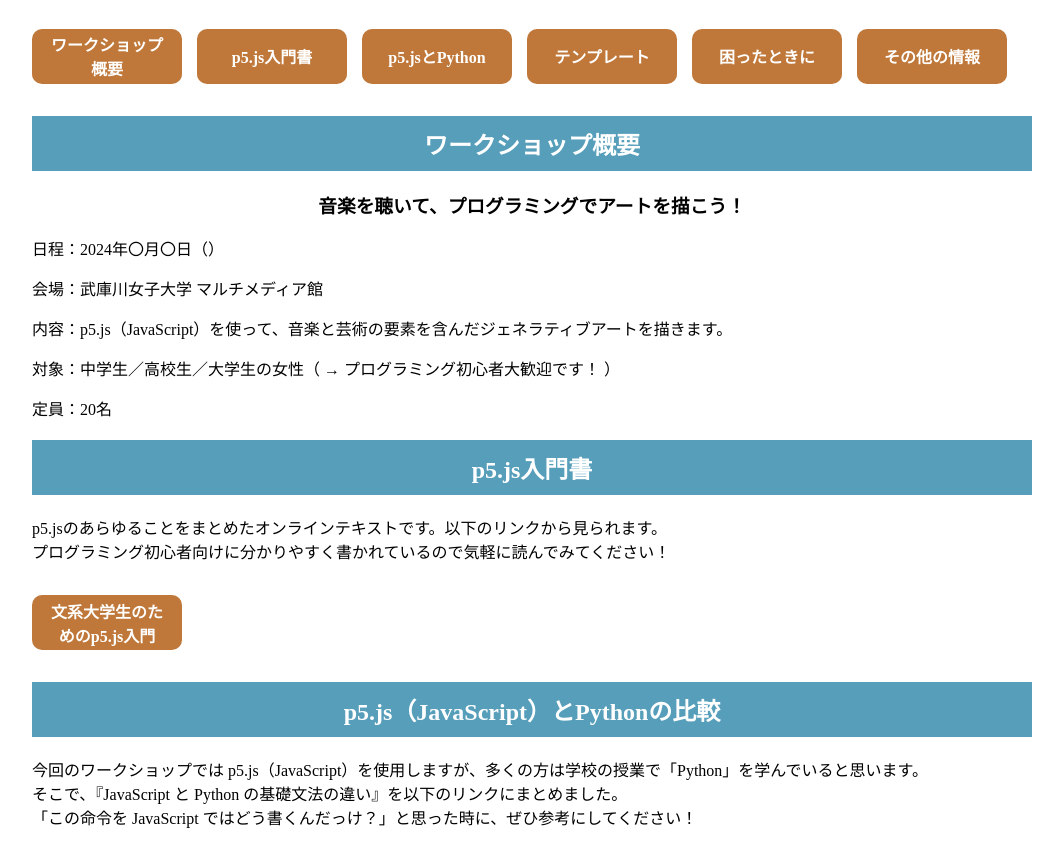
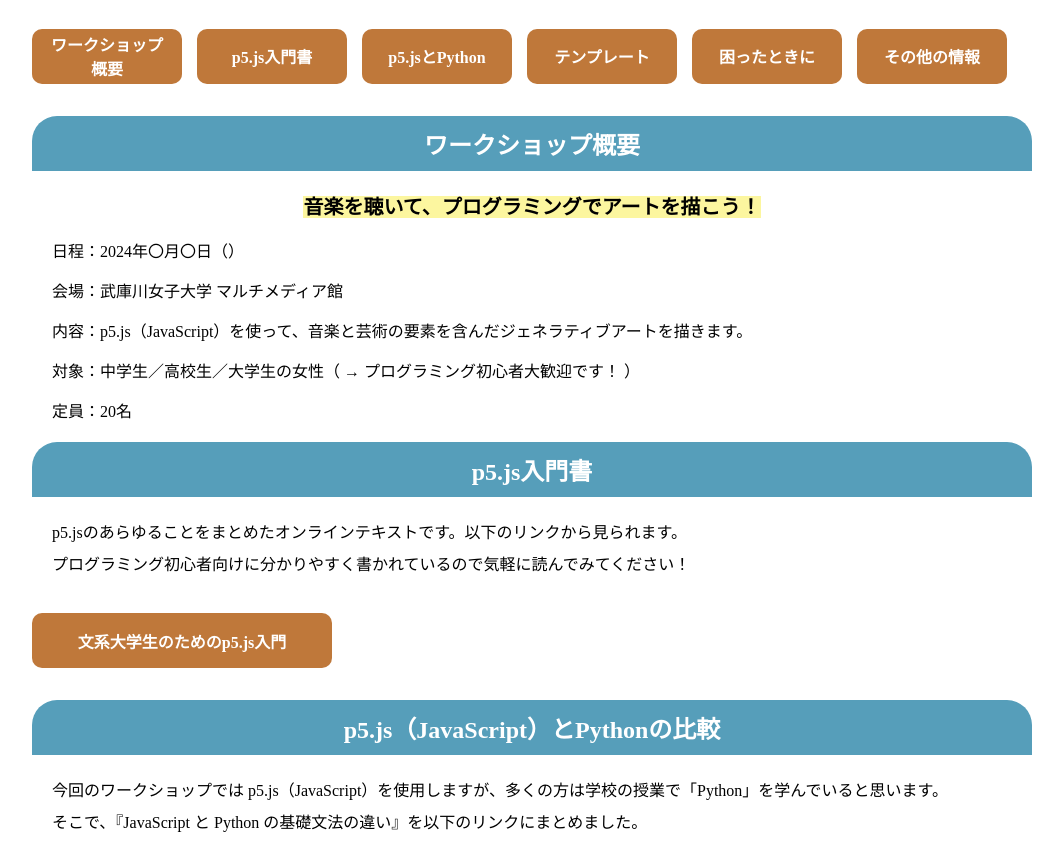
Before and after one commit to non-ugok/workshop, a plain HTML site: page index.html in a window 1280 px wide. Shown: the part 177-1022 px from the top of the page, without its empty margins (108-1171 px from the left). Drawn offline with Linux system fonts and the light colour scheme; a web font is replaced by a local one.

Commit message:
Update style.css

```diff
--- a/style.css
+++ b/style.css
@@ -1,3 +1,4 @@
+/* ページ全体に関わるスタイル */
 body {
   font-family: "Zen Maru Gothic", serif;
   font-weight: 400;
@@ -9,18 +10,25 @@ body {
   position: relative;
 }
 
+.moji {
+  margin: 0 20px;
+}
+
+/* ヘッダー */
 header {
   text-align: center;
   color: white;
   background-color: rgb(63, 76, 176);
+  border-radius: 0 0 50px 50px;
   padding: 5px;
 }
 
-/* h1の文字タイトル改行 */
+/* ヘッダー部分のタイトル改行 */
 .newline {
   display: inline-block;
 }
 
+/* メニュー、目次 */
 nav {
   display: flex;
   flex-wrap: wrap;
@@ -50,20 +58,23 @@ nav a {
   text-align: center;
 }
 
+/* JavaScriptとPythonの比較_メニューボタン */
 .compare nav div {
   background-color: #bf783a;
 }
 
+/* 各メニューのタイトル */
 .title {
   background-color: rgb(86, 158, 186);
   color: white;
   padding: 10px;
   text-align: center;
+  border-radius: 25px 25px 0 0;
   /* display: inline-block; inline-blockに設定して幅を自動調整 */
   /* width: auto; 幅を自動調整 */
 }
 
-/* 小タイトルと内容のスタイル */
+/* 綺麗に改行するためのもの */
 .p_indent {
   text-indent: -3em;
   padding-left: 3em;
@@ -71,6 +82,23 @@ nav a {
 
 h3 {
   text-align: center;
+}
+
+.font_space {
+  line-height: 2;
+}
+
+/* 見出しにマーカー付ける */
+.marker {
+  /* background: linear-gradient(transparent 35%, #fcf69f 35%); */
+  background-color: #fcf69f;
+  font-size: 20px;
+  font-weight: bold;
+}
+
+/* オレンジボタンの長いver */
+.long_ver {
+  width: 300px;
 }
 
 footer {
@@ -124,10 +152,16 @@ footer {
   h1 {
     font-size: 20px;
   }
+
   h2 {
     font-size: 18px;
   }
+
   h3 {
     font-size: 16px;
   }
+
+  .marker {
+    font-size: 16px;
+  }
 }
```
